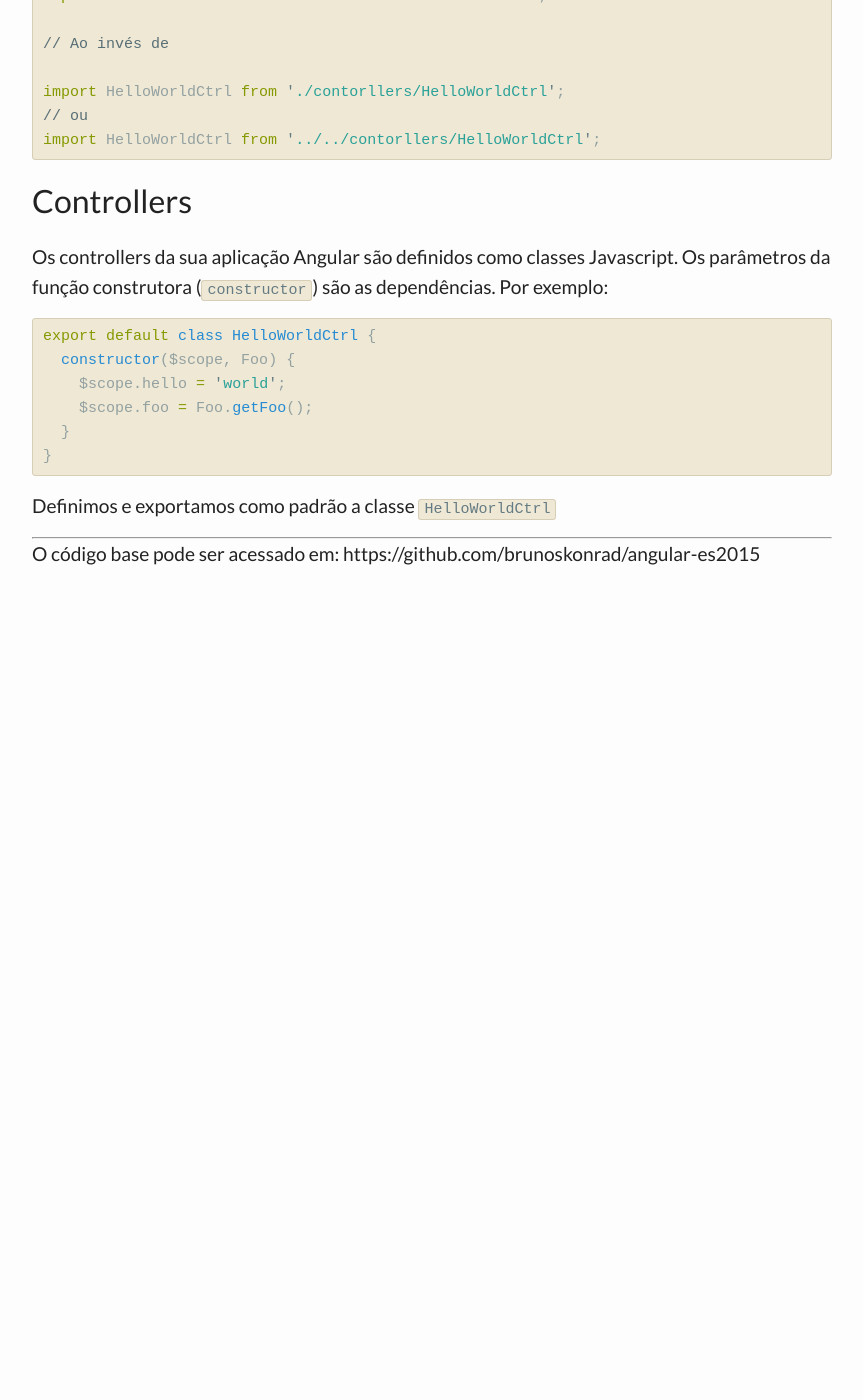
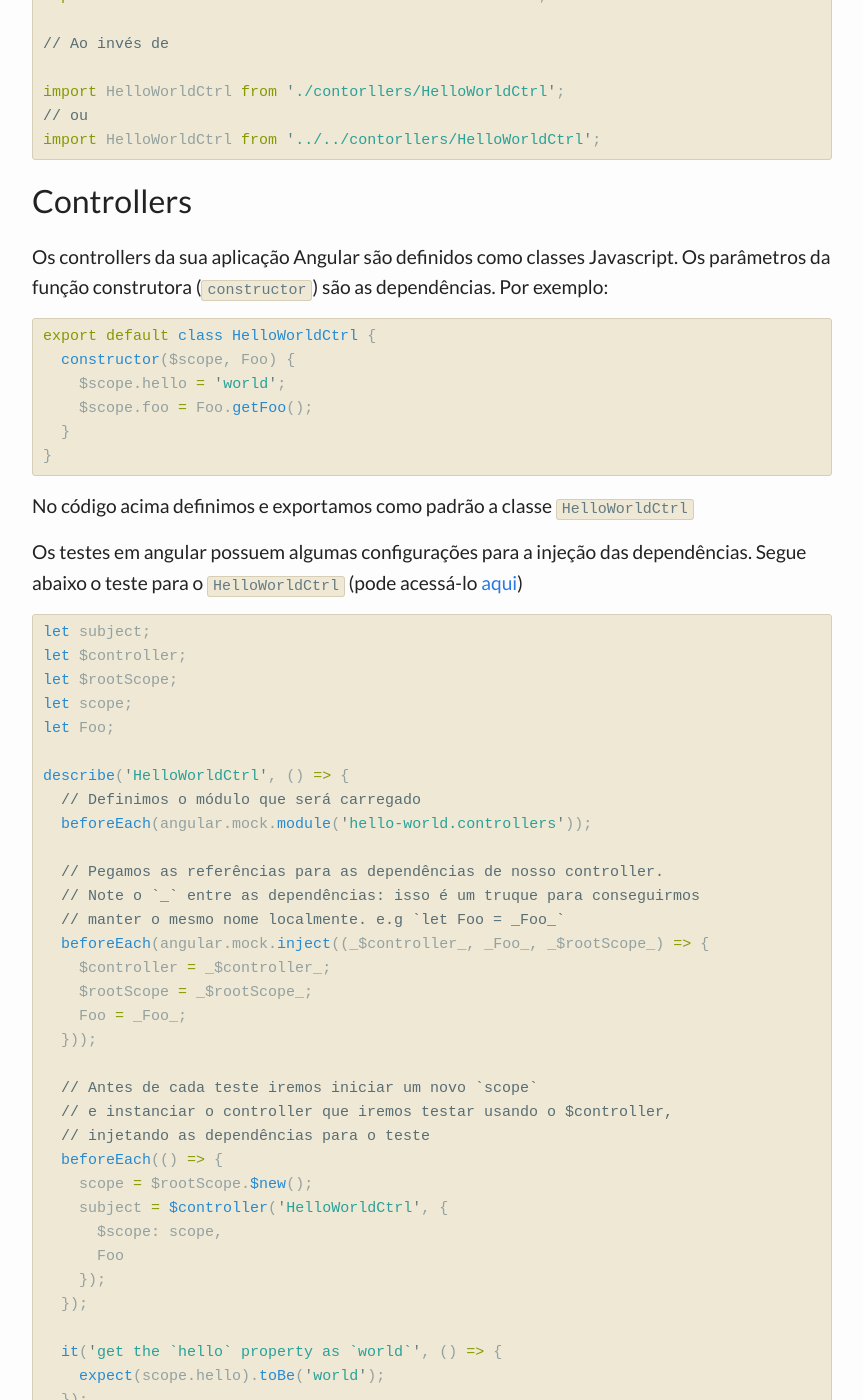
Before and after one commit to brunoskonrad/brunoskonrad.github.io, a Jekyll site: the page built from _posts/2015-10-08-setup-angular-1-es6.markdown, in a window 1280 px wide and 1400 px high, scrolled down 2209 px. Shown: the whole window, without its empty margins (208-1071 px from the left). Built offline with Jekyll 4.4.1, drawn with Linux system fonts in a browser that asks for light colours; comment, search, counter and statistics services are not loaded; before the commit the page ends 2839 px from its top, so only the background shows below that; some of the changed text lies outside the part shown.

Commit message:
More code for controllers

````diff
--- a/_posts/2015-10-08-setup-angular-1-es6.markdown
+++ b/_posts/2015-10-08-setup-angular-1-es6.markdown
@@ -22,17 +22,17 @@
 
 ```
 |-- build
-    |-- templates
-    |-- index.html
+|   |-- templates
+|   |-- index.html
 |-- specs
-    |-- controllers
-    |-- directives
-    |-- services
+|   |-- controllers
+|   |-- directives
+|   |-- services
 |-- src
-    |-- controllers
-    |-- directives
-    |-- services
-    |-- index.js
+|   |-- controllers
+|   |-- directives
+|   |-- services
+|   |-- index.js
 |-- karma.conf.js
 |-- package.json
 |-- wepack.config.js
@@ -84,8 +84,71 @@
 }
 ```
 
-Definimos e exportamos como padrão a classe [`HelloWorldCtrl`](https://github.com/brunoskonrad/angular-es2015/blob/master/src/controllers/HelloWorldCtrl.js)
+No código acima definimos e exportamos como padrão a classe [`HelloWorldCtrl`](https://github.com/brunoskonrad/angular-es2015/blob/master/src/controllers/HelloWorldCtrl.js)
+
+Os testes em angular possuem algumas configurações para a injeção das dependências. Segue abaixo o teste para o `HelloWorldCtrl` (pode acessá-lo [aqui](https://github.com/brunoskonrad/angular-es2015/blob/master/specs/controllers/HelloWorldCtrl.spec.js))
+
+```javascript
+let subject;
+let $controller;
+let $rootScope;
+let scope;
+let Foo;
+
+describe('HelloWorldCtrl', () => {
+  // Definimos o módulo que será carregado
+  beforeEach(angular.mock.module('hello-world.controllers'));
+
+  // Pegamos as referências para as dependências de nosso controller.
+  // Note o `_` entre as dependências: isso é um truque para conseguirmos
+  // manter o mesmo nome localmente. e.g `let Foo = _Foo_`
+  beforeEach(angular.mock.inject((_$controller_, _Foo_, _$rootScope_) => {
+    $controller = _$controller_;
+    $rootScope = _$rootScope_;
+    Foo = _Foo_;
+  }));
+
+  // Antes de cada teste iremos iniciar um novo `scope`
+  // e instanciar o controller que iremos testar usando o $controller,
+  // injetando as dependências para o teste
+  beforeEach(() => {
+    scope = $rootScope.$new();
+    subject = $controller('HelloWorldCtrl', {
+      $scope: scope,
+      Foo
+    });
+  });
+
+  it('get the `hello` property as `world`', () => {
+    expect(scope.hello).toBe('world');
+  });
+
+  it('access the `foo` property', () => {
+    spyOn(Foo, 'getFoo').and.returnValue('foo');
+
+    scope.$digest();
+
+    expect(scope.foo).toBe('foo');
+  });
+});
+
+```
+
+## Services
+
+
+## Directives
+
 
 <hr />
 
 O código base pode ser acessado em: https://github.com/brunoskonrad/angular-es2015
+
+Leitura recomendada sobre boas práticas com angular: [Sane, scalable Angular apps are tricky, but not impossible. Lessons learned from PayPal Checkout.](https://medium.com/@bluepnume/sane-scalable-angular-apps-are-tricky-but-not-impossible-lessons-learned-from-paypal-checkout-c5320558d4ef)
+
+Referência em inglês de angular 1.x com ES6 e webpack: http://angular-tips.com/blog/2015/06/using-angular-1-dot-x-with-es6-and-webpack/
+
+Referências para testes:
+* http://www.sitepoint.com/mocking-dependencies-angularjs-tests/;
+* http://www.sitepoint.com/unit-testing-angularjs-services-controllers-providers/;
+* http://andyshora.com/unit-testing-best-practices-angularjs.html;
````
